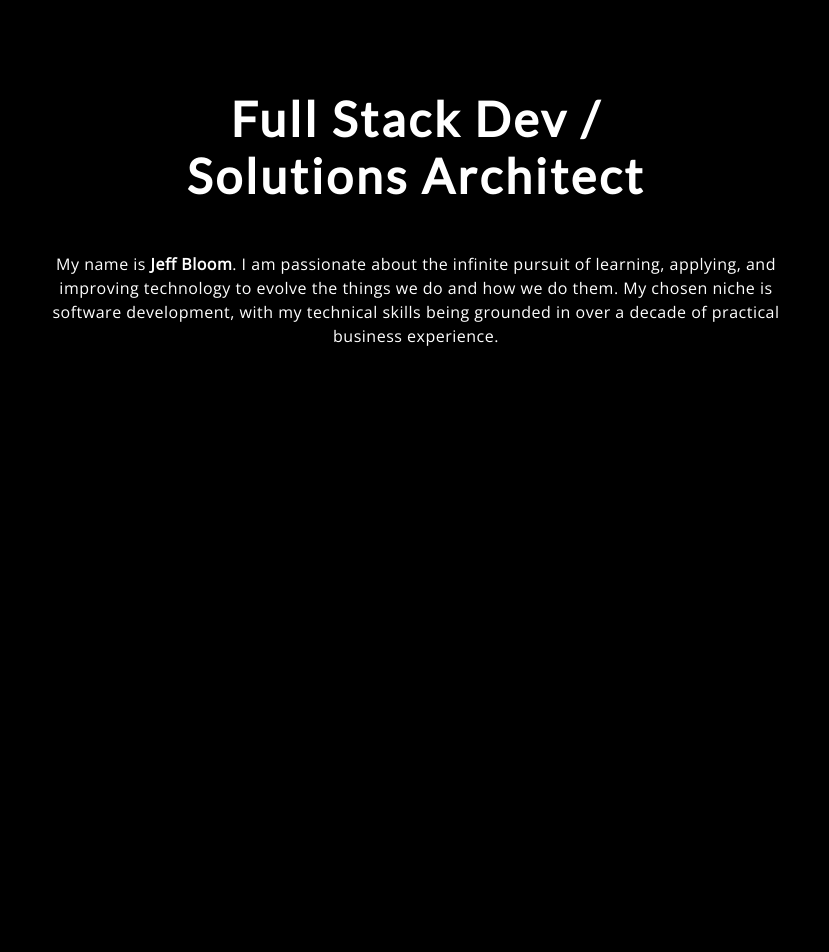
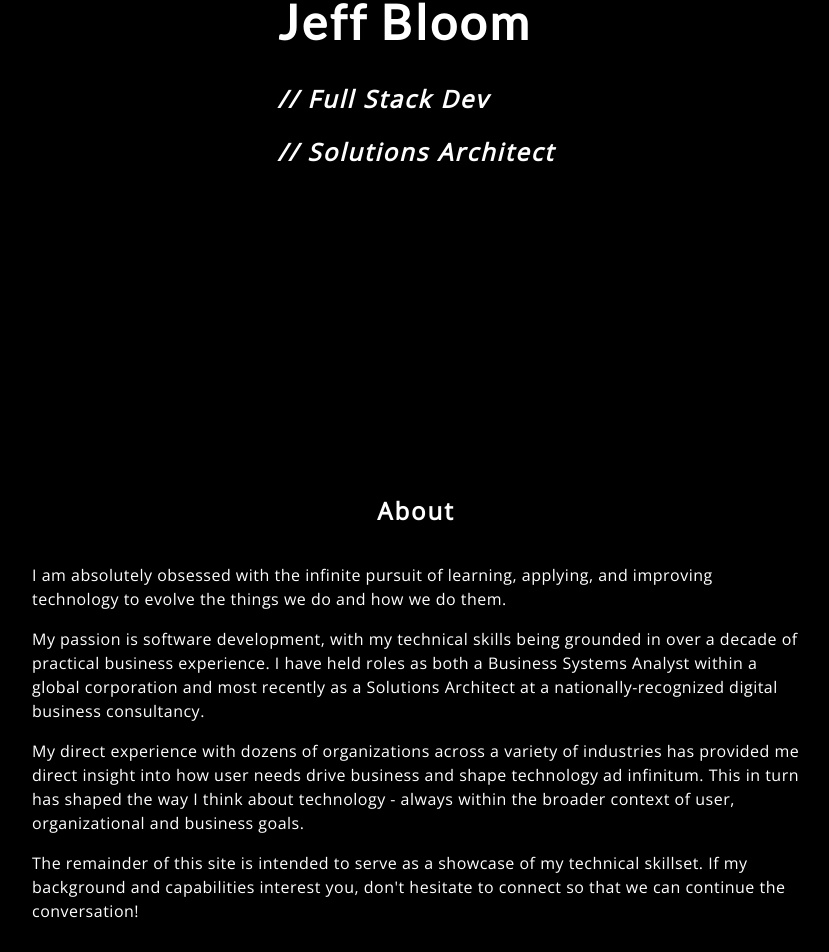
Before and after one commit to bloo0178/portfolio-site, a React (Create React App) app: page / in a window 1280 px wide. Shown: the part 326-1278 px from the top of the page, without its empty margins (224-1053 px from the left). Built offline with nearby package versions, Linux system fonts and the light colour scheme.

Commit message:
Updated About and global styles.

```diff
--- a/src/components/About/About.jsx
+++ b/src/components/About/About.jsx
@@ -2,46 +2,36 @@ import React from "react";
 import styles from "./About.module.scss";
 
 export class About extends React.Component {
-  state = {
-    currentScrollHeight: 0
-  };
-
-  componentDidMount() {
-    window.onscroll = () => {
-      const newScrollHeight = Math.ceil(window.scrollY / 15) * 15;
-      if (this.state.currentScrollHeight !== newScrollHeight) {
-        this.setState({ currentScrollHeight: newScrollHeight });
-      }
-    };
-  }
-
   render() {
-    const opacity = Math.min(45 / this.state.currentScrollHeight, 1);
     return (
       <div className={styles.container}>
-        <h2>About Me</h2>
+        <h2>About</h2>
+        <div className={styles.content}>
           <p>
-          Prior to shifting my focus to software development, I built 10+ years
-          of experience as both a Systems Analyst within a large, global
+            I am absolutely obsessed with the infinite pursuit of learning,
+            applying, and improving technology to evolve the things we do and
+            how we do them.
+          </p>
+          <p>
+            My passion is software development, with my technical skills being
+            grounded in over a decade of practical business experience. I have
+            held roles as both a Business Systems Analyst within a global
             corporation and most recently as a Solutions Architect at a
             nationally-recognized digital business consultancy.
           </p>
           <p>
-          My background has provided me unique insights across a variety of
-          industries into how user needs drive businesses and shape technology
-          ad infinitum. I have seen firsthand the opportunities and obstacles
-          this reality has posed to literally dozens of varying organizations. I
-          am truly grateful for this experience as it has conditioned my ability
-          to make thoughtful decisions and recommendations - balancing thinking
-          about what I'm doing or how I'm doing it within the broader context of
-          the users and the business.
+            My direct experience with dozens of organizations across a variety
+            of industries has provided me direct insight into how user needs
+            drive business and shape technology ad infinitum. This in turn has
+            shaped the way I think about technology - always within the broader
+            context of user, organizational and business goals.
           </p>
           <p>
-          The majority of this site is intended to serve as a showcase of my
-          technical skillset. If my background and capabilities interest you or
-          you'd like to learn more, don't hesitate to connect so that we can
-          continue the conversation!
+            The remainder of this site is intended to serve as a showcase of my
+            technical skillset. If my background and capabilities interest you,
+            don't hesitate to connect so that we can continue the conversation!
           </p>
+        </div>
       </div>
     );
   }
--- a/src/components/About/About.module.scss
+++ b/src/components/About/About.module.scss
@@ -2,12 +2,14 @@
 
 .container {
   background-color: transparent;
-  min-height: 100vh;
   display: flex;
   flex-direction: column;
   align-items: center;
-  margin-top: 30%;
   padding-bottom: 20%;
   padding-left: 20%;
   padding-right: 20%;
 }
+
+.content {
+    align-self: left;
+}
--- a/src/components/App/App.module.scss
+++ b/src/components/App/App.module.scss
@@ -1,7 +1,6 @@
 @import "../../common/_variables";
 
 .App {
-  text-align: center;
   background-color: $primary-background;
   color: $primary-text;
 }
--- a/src/components/Hero/Hero.jsx
+++ b/src/components/Hero/Hero.jsx
@@ -1,41 +1,16 @@
 import React from "react";
 import styles from "./Hero.module.scss";
-import { IoMdArrowDown } from "react-icons/io";
 
 class Hero extends React.Component {
-  state = {
-    currentScrollHeight: 0
-  };
-
-  componentDidMount() {
-    window.onscroll = () => {
-      const newScrollHeight = Math.ceil(window.scrollY / 15) * 15;
-      if (this.state.currentScrollHeight !== newScrollHeight) {
-        this.setState({ currentScrollHeight: newScrollHeight });
-      }
-    };
-  }
-
   render() {
-    const opacity = Math.min(45 / this.state.currentScrollHeight, 1);
     return (
       <div className={styles.container}>
-        <div className={styles.title} style={{ opacity }}>
-          <h1>Full Stack Dev / Solutions Architect</h1>
+        <div className={styles.title}>
+          <h1>Jeff Bloom</h1>
+          <h2>// Full Stack Dev</h2>
+          <h2>// Solutions Architect</h2>
         </div>
-        <div style={{ opacity }}>
-          <p>
-            My name is <strong>Jeff Bloom</strong>. I am passionate about the
-            infinite pursuit of learning, applying, and improving technology to
-            evolve the things we do and how we do them. My chosen niche is
-            software development, with my technical skills being grounded in
-            over a decade of practical business experience.
-          </p>
-        </div>
-        {/*<IoMdArrowDown
-          className={`${styles.icon} ${styles.bounce}`}
-          style={{ opacity }}
-        />*/}
+        <div />
       </div>
     );
   }
--- a/src/components/Hero/Hero.module.scss
+++ b/src/components/Hero/Hero.module.scss
@@ -6,9 +6,13 @@
   display: flex;
   flex-direction: column;
   align-items: center;
-  padding-top: 30%;
-  padding-left: 20%;
-  padding-right: 20%;
+  justify-content: center;
+  padding-left: 10%;
+  padding-right: 10%;
+
+  h2 {
+    font-style: italic;
+  }
 }
 
 .title {
@@ -16,86 +20,3 @@
   font-style: bold;
   font-weight: bold;
 }
-
-.icon {
-  color: $icon-color;
-  float: right;
-  margin: 1rem;
-  font-size: 2rem;
-  position: absolute;
-  bottom: 0;
-}
-
-.icon:hover {
-    color: $icon-hover-color;
-    transition: $icon-hover-transition;
-}
-
-// https://codepen.io/bewley/pen/revRQv
-
-@-moz-keyframes bounce {
-  0%,
-  20%,
-  50%,
-  80%,
-  100% {
-    -moz-transform: translateY(0);
-    transform: translateY(0);
-  }
-  40% {
-    -moz-transform: translateY(-30px);
-    transform: translateY(-30px);
-  }
-  60% {
-    -moz-transform: translateY(-15px);
-    transform: translateY(-15px);
-  }
-}
-@-webkit-keyframes bounce {
-  0%,
-  20%,
-  50%,
-  80%,
-  100% {
-    -webkit-transform: translateY(0);
-    transform: translateY(0);
-  }
-  40% {
-    -webkit-transform: translateY(-30px);
-    transform: translateY(-30px);
-  }
-  60% {
-    -webkit-transform: translateY(-15px);
-    transform: translateY(-15px);
-  }
-}
-@keyframes bounce {
-  0%,
-  20%,
-  50%,
-  80%,
-  100% {
-    -moz-transform: translateY(0);
-    -ms-transform: translateY(0);
-    -webkit-transform: translateY(0);
-    transform: translateY(0);
-  }
-  40% {
-    -moz-transform: translateY(-30px);
-    -ms-transform: translateY(-30px);
-    -webkit-transform: translateY(-30px);
-    transform: translateY(-30px);
-  }
-  60% {
-    -moz-transform: translateY(-15px);
-    -ms-transform: translateY(-15px);
-    -webkit-transform: translateY(-15px);
-    transform: translateY(-15px);
-  }
-}
-
-.bounce {
-  -moz-animation: bounce 2s infinite;
-  -webkit-animation: bounce 2s infinite;
-  animation: bounce 2s infinite;
-}
--- a/src/components/Projects/Projects.jsx
+++ b/src/components/Projects/Projects.jsx
@@ -15,17 +15,12 @@ let sampleData = [
 
 class Projects extends React.Component {
 
-
-      //console.log(document.body.scrollHeight);
-      //console.log(window.innerHeight);
-      //console.log(window.scrollY);
-
   render() {
     return (
       <div className={styles.container}>
-        {/*<div>
-          <h2>Projects.</h2>
-        </div>*/}
+        <div>
+          <h2>Projects</h2>
+        </div>
         <div className={styles.cards}>
           <Card />
           <Card />
--- a/src/components/Projects/Projects.module.scss
+++ b/src/components/Projects/Projects.module.scss
@@ -2,13 +2,13 @@
 
 .container {
   background-color: transparent;
-  //min-height: 100vh;
   padding-top: 4rem;
   padding-bottom: 4rem;
   padding-left: 4rem;
   padding-right: 4rem;
   display: flex;
   flex-direction: column;
+  text-align: center;
 }
 
 .cards {
```
Lines whose indentation alone changed are shown as unchanged.
